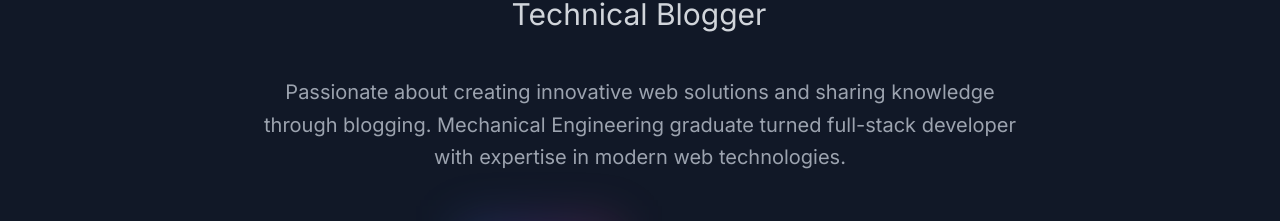
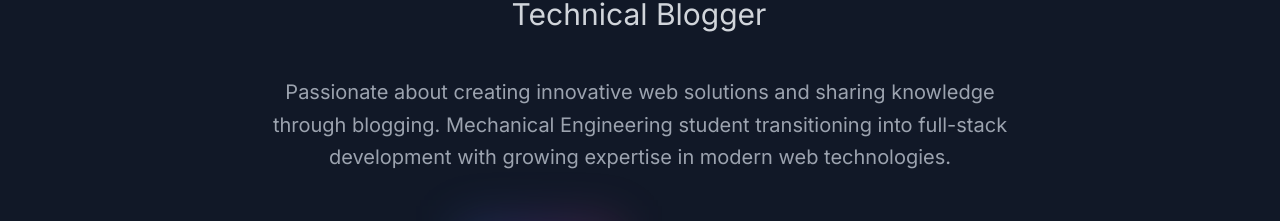
Before and after one commit to Stephenpop/anyaibe_ebuka, a Next.js app: page / in a window 1280 px wide. Shown: the part 324-545 px from the top of the page. Built offline with nearby package versions, Linux system fonts and the light colour scheme; no server answers.

Commit message:
Hero.tsx

```diff
--- a/app/components/Hero.tsx
+++ b/app/components/Hero.tsx
@@ -33,8 +33,8 @@ export default function Hero() {
           </div>
 
           <p className="text-xl text-gray-400 mb-12 max-w-3xl mx-auto leading-relaxed">
-            Passionate about creating innovative web solutions and sharing knowledge through blogging. Mechanical
-            Engineering graduate turned full-stack developer with expertise in modern web technologies.
+           Passionate about creating innovative web solutions and sharing knowledge through blogging. Mechanical Engineering student transitioning
+            into full-stack development with growing expertise in modern web technologies.
           </p>
 
           <div className="flex flex-wrap justify-center gap-6 mb-12">
```
